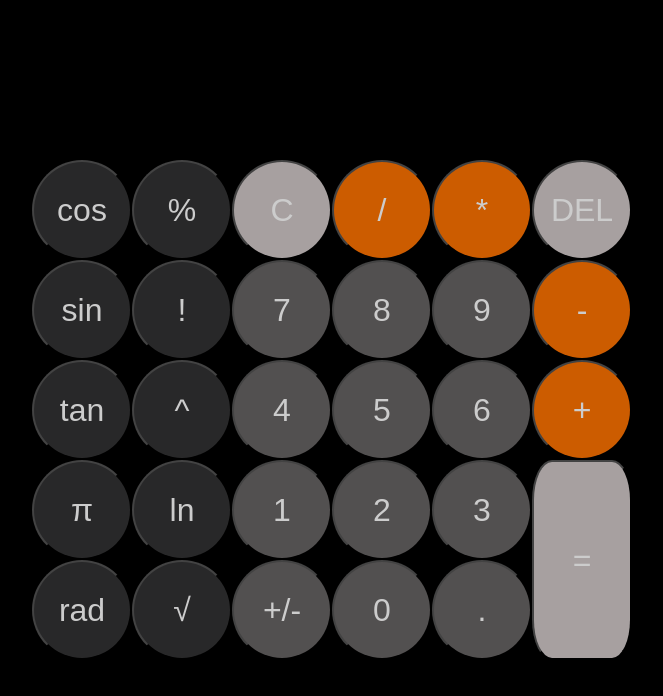
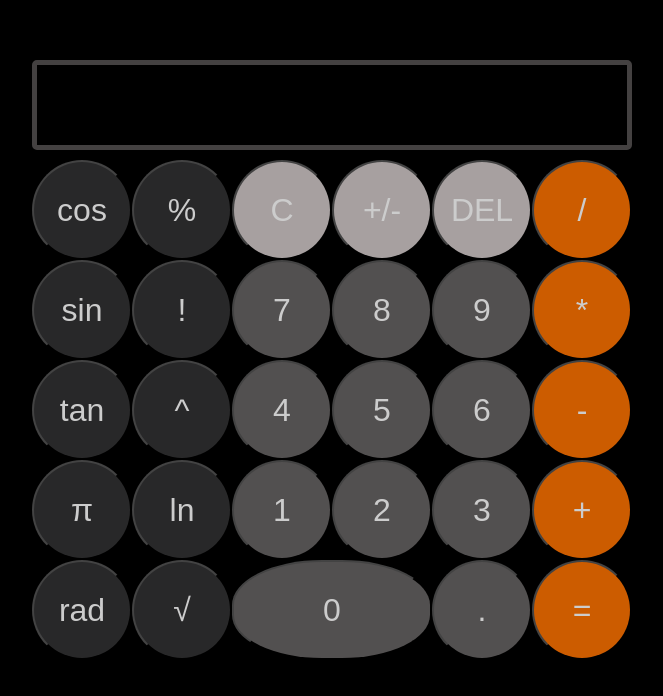
Before and after one commit to epureadina/Calculator-assignment, a plain HTML site: page index.html in a window 1280 px wide. Shown: the whole page, without its empty margins (308-971 px from the left). Drawn offline with Linux system fonts and the light colour scheme.

Commit message:
Updated commit 5

```diff
--- a/index.html
+++ b/index.html
@@ -20,33 +20,32 @@
         <button class="operator black" value="cos">cos</button>
         <button class="operator black" value="%">%</button>
         <button class="clear-btn gray" id="el-C" value="clear">C</button>
+        <button class="sign-btn gray" value="+/-">+/-</button>
+        <button class="delete-btn gray" id="el-del" value="delete">DEL</button>
         <button class="operator orange" value="/">/</button>
-        <button class="operator orange" value="*">*</button>
-        <button class="delete-btn gray" id="el-del" value="delete">DEL</button>
         <button class="operator black" value="sin">sin</button>
         <button class="operator black" value="!">!</button>
         <button class="number-btn" id="el-7" value="7">7</button>
         <button class="number-btn" id="el-8" value="8">8</button>
         <button class="number-btn" id="el-9" value="9">9</button>
-        <button class="operator orange" value="-">-</button>
+        <button class="operator orange" value="*">*</button>
         <button class="operator black" value="tan">tan</button>
         <button class="operator black" value="^">^</button>
         <button class="number-btn" id="el-4" value="4">4</button>
         <button class="number-btn" id="el-5" value="5">5</button>
         <button class="number-btn" id="el-6" value="6">6</button>
-        <button class="operator orange" value="+">+</button>
+        <button class="operator orange" value="-">-</button>
         <button class="operator black" value="pi">π</button>
         <button class="operator black" value="ln">ln</button>
         <button class="number-btn" id="el-1" value="1">1</button>
         <button class="number-btn" id="el-2" value="2">2</button>
         <button class="number-btn" id="el-3" value="3">3</button>
-        <button class="equal-btn result gray" id="equal" value="=">=</button>
+        <button class="operator orange" value="+">+</button>
         <button class="operator black" value="rad">rad</button>
         <button class="operator black" value="radical">√</button>
-        <button class="sign-btn" value="+/-">+/-</button>
-        <button class="number-btn" id="el-0" value="0">0</button>
+        <button class="number-btn" id="equal" value="0">0</button>
         <button class="decimal-btn" value=".">.</button>
-
+        <button class="equal-btn result orange" value="=">=</button>
     </main>
 </body>
 
--- a/script.js
+++ b/script.js
@@ -16,6 +16,7 @@ let storedNumber = "";
 let clickedOperator = "";
 let firstNumber = "";
 let result = "";
+
 //Functions
 function add(x, y) {
   return (x + y).toFixed(2);
--- a/style.css
+++ b/style.css
@@ -23,26 +23,27 @@ button:hover {
   opacity: 100%;
 }
 #equal {
-  grid-row: span 2;
-  border-radius: 20%;
+  grid-column: span 2;
+  border-radius: 45%;
 }
 .calculator-display {
   grid-column: 1/-1;
   background-color: black;
+  border: 5px solid rgb(85, 82, 82);
   color: white;
   opacity: 80%;
   display: flex;
   flex-direction: column;
   align-items: flex-end;
   padding: 10px;
-  padding-top: 20px;
   border-radius: 5px;
+  margin-bottom: 10px;
 }
 .calculator-display .previous-operand {
   font-size: 1.5rem;
 }
 .calculator-display .current-operand {
-  font-size: 2.5rem;
+  font-size: 2rem;
   padding-top: 5px;
 }
 .orange{
```
